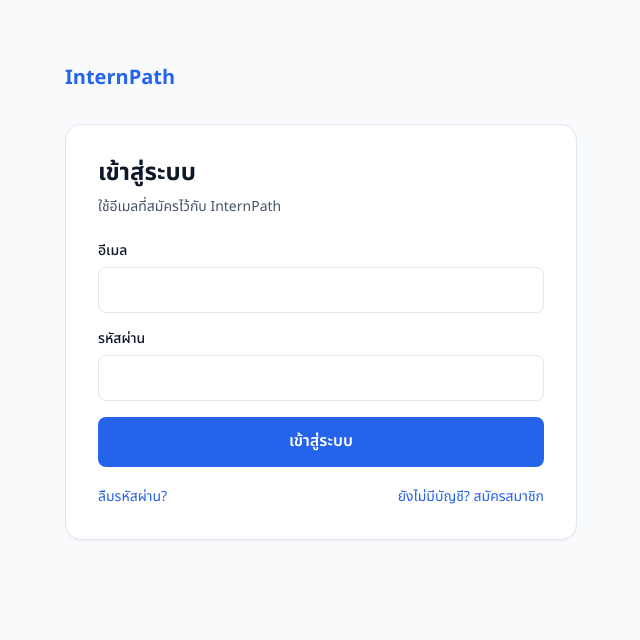
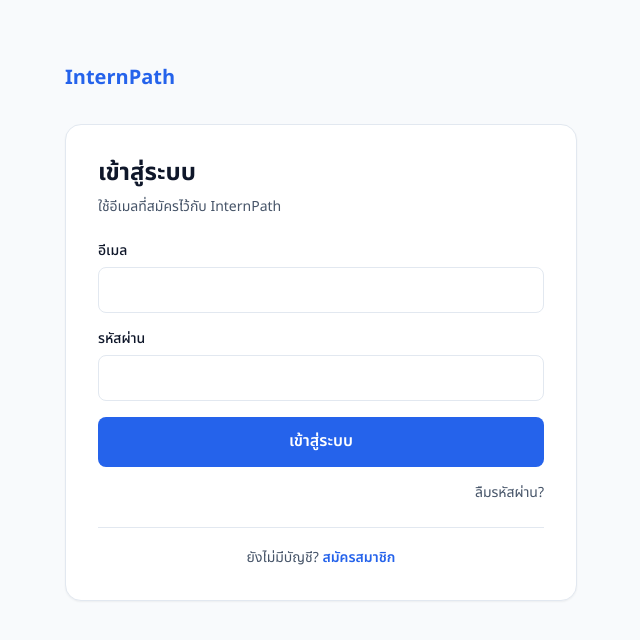
Before and after one commit to InternPATHz/InternPATH, a Next.js app in the folder apps/web/: page /login in a window 1280 px wide. Shown: the top 640 px of the page, without its empty margins (319-959 px from the left). Built offline with nearby package versions, Linux system fonts and the light colour scheme; no server answers.

Commit message:
web: distinguish login recovery and registration links

```diff
--- a/apps/web/src/app/login/page.tsx
+++ b/apps/web/src/app/login/page.tsx
@@ -33,9 +33,12 @@ export default function LoginPage() {
       {error && <Notice error>{error}</Notice>}
       <ActionButton busy={busy}>เข้าสู่ระบบ</ActionButton>
     </form>
-    <div className="mt-5 flex flex-wrap justify-between gap-2 text-sm">
-      <Link href="/forgot-password" className="text-primary hover:underline">ลืมรหัสผ่าน?</Link>
-      <Link href="/register" className="text-primary hover:underline">ยังไม่มีบัญชี? สมัครสมาชิก</Link>
+    <div className="mt-4 text-right text-sm">
+      <Link href="/forgot-password" className="text-ink-soft hover:text-primary hover:underline">ลืมรหัสผ่าน?</Link>
     </div>
+    <p className="mt-6 border-t border-border pt-5 text-center text-sm text-ink-soft">
+      ยังไม่มีบัญชี?{' '}
+      <Link href="/register" className="font-semibold text-primary hover:underline">สมัครสมาชิก</Link>
+    </p>
   </AuthShell>;
 }
```
